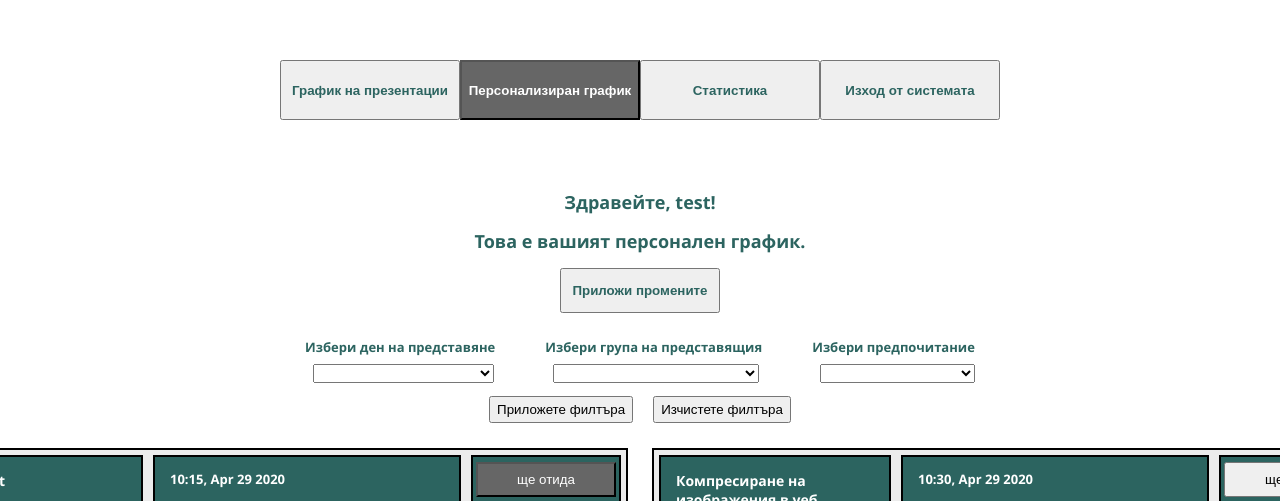
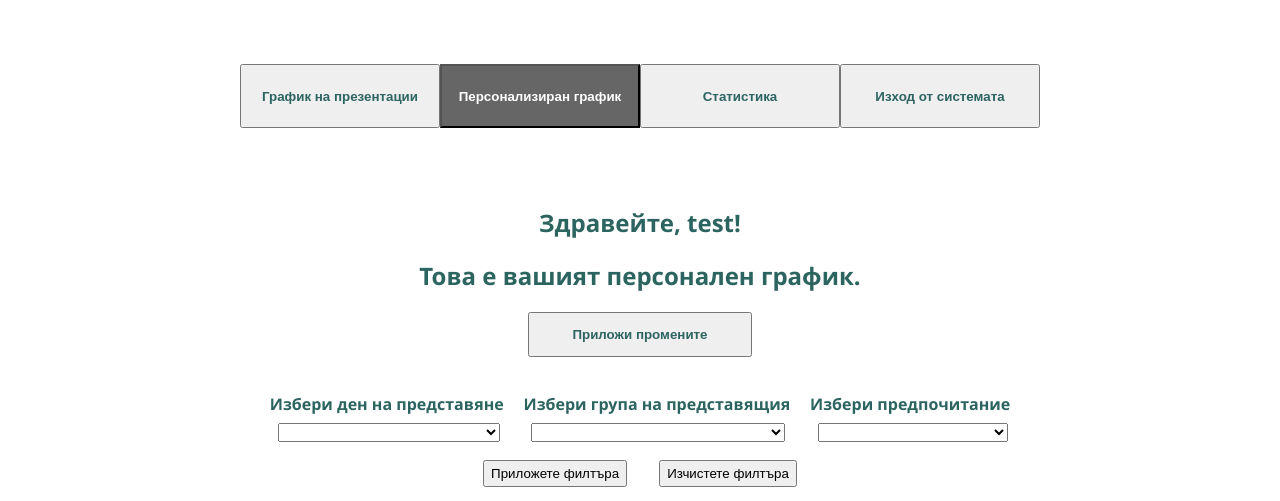
Before and after one commit to ivanchuchulski/fmi-front-end-project, a plain HTML site: page personal-schedule.html in a window 1280 px wide. Shown: the top 501 px of the page. Drawn offline with Linux system fonts and the light colour scheme.

Commit message:
begin refactor css on personal schedule

```diff
--- a/personal-schedule.html
+++ b/personal-schedule.html
@@ -8,14 +8,12 @@
 		<script src="script/personal-schedule.js" defer></script>
 	</head>
 	<body>
-		<header>
 		<nav>
 			<button id="schedule-page-button">График на презентации</button>
 			<button id="personalised-schedule-button">Персонализиран график</button>
 			<button id="view-statistics">Статистика</button>
 			<button id="logout-button">Изход от системата</button>
 		</nav>
-		</header>
 		<section id="information">
 			<h2 id="username">Здравейте</h2>
 			<h2>Това е вашият персонален график.</h2>
@@ -32,9 +30,7 @@
 						<option value="day3">ден 3</option>
 					</select>
 				</label>
-				<label for="filter-by-group"
-					>Избери група на представящия
-
+				<label for="filter-by-group">Избери група на представящия
 					<select id="filter-by-group">
 						<option disabled selected value></option>
 						<option value="group1">група 1</option>
--- a/style/personal-schedule.css
+++ b/style/personal-schedule.css
@@ -1,50 +1,77 @@
+* {
+	/*font-family: Helvetica, sans-serif;*/
+}
+
+html {
+	height: 100%;
+	width: 100%;
+}
+
 body {
 	display: grid;
 	grid-template-columns: 100%;
-	grid-template-rows: 150px auto auto auto 80px;
+	grid-template-rows: 10rem auto auto auto 5rem;
 	grid-template-areas: "header" "information" "filters" "main" "footer";
 
 	justify-items: center;
 	align-items: center;
 
-	margin: 15px 50px;
+	margin: 1rem 3rem;
 
-	font-size: 12px;
+	font-size: 16px;
 	font-family: "Segoe UI", Tahoma, Geneva, Verdana, sans-serif;
 }
 
-header {
+nav {
 	grid-area: header;
-	width: 750px;
-}
+	width: 50rem;
 
-header nav {
 	display: flex;
 	flex-direction: row;
 	align-items: center;
 	justify-content: center;
 }
 
-header button {
-	width: 180px;
-	height: 60px;
-    padding: 5px 5px;
-    color: #2c6460;
-    font-weight: bold;
+nav button {
+	width: 15rem;
+	height: 4rem;
+
+	padding: 0.3rem;
+
+	color: #2c6460;
+	font-weight: bold;
 }
 
 #information {
 	grid-area: information;
+
+	margin: 0.625rem;
+
+	color: #2c6460;
+
 	text-align: center;
-	margin: 10px 10px;
+}
+
+#apply-changes {
+	width: 14rem;
+	height: 2.8rem;
+
 	color: #2c6460;
+	font-weight: bold;
+}
+
+#messageLabel {
+	display: block;
 }
 
 #filters {
 	grid-area: filters;
+
+	width: 50rem;
+
+	margin: 1rem 0;
+
 	text-align: center;
-    margin: 10px 10px;
-    color: #2c6460;
 }
 
 #filter-options {
@@ -52,48 +79,36 @@ header button {
 	flex-direction: row;
 	justify-content: space-evenly;
 
-	width: 770px;
+	margin: 0.625rem;
 
-	font-size: 13px;
 	font-weight: bold;
-	margin: 5px;
+	color: #2c6460;
 }
 
 #filters select {
 	box-sizing: border-box;
+
 	display: block;
+
 	width: 95%;
-	margin: 8px;
+
+	margin: 0.5rem;
 }
+
 #filter-buttons {
 	display: flex;
 	flex-direction: row;
 	justify-content: center;
 
-	width: 55%;
-
-	margin: 5px auto;
+	margin: 0.3rem auto;
 }
 
 #filter-buttons button {
 	display: block;
-	height: 27px;
-	margin: 0 10px;
-}
 
-#apply-changes {
-	width: 160px;
-	height: 45px;
+	height: 1.7rem;
 
-	padding: 10px 10px;
-
-	color: #2c6460;
-    font-weight: bold;
-}
-
-#messageLabel {
-	display: block;
-	font-size: 16pt;
+	margin: 0 1rem;
 }
 
 main {
@@ -105,8 +120,6 @@ main {
 	flex-wrap: wrap;
 
 	width: 95rem;
-
-	/*width: 770px;*/
 }
 
 .active {
--- a/style/schedule.css
+++ b/style/schedule.css
@@ -15,8 +15,6 @@ body {
 
     justify-items: center;
     align-items: center;
-
-    height: 100%;
 
     margin: 1rem 3rem;
 
@@ -50,6 +48,7 @@ nav button {
     margin: 0.625rem;
 
     color: #2c6460;
+
     text-align: center;
 }
 
@@ -66,8 +65,13 @@ nav button {
 }
 
 #filters {
+    grid-area: filters;
+
     width: 50rem;
+
     margin: 1rem 0;
+
+    text-align: center;
 }
 
 #filter-options {
@@ -77,16 +81,17 @@ nav button {
 
     margin: 0.625rem;
 
-    /*font-size: 1rem;*/
-
     font-weight: bold;
     color: #2c6460;
 }
 
 #filters select {
     box-sizing: border-box;
+
     display: block;
+
     width: 95%;
+
     margin: 0.5rem;
 }
 
@@ -100,7 +105,9 @@ nav button {
 
 #filter-buttons button {
     display: block;
-    height: 1.5rem;
+
+    height: 1.7rem;
+
     margin: 0 1rem;
 }
 
@@ -219,7 +226,6 @@ footer {
     body {
         grid-template-rows: auto auto auto auto;
         margin: 1rem;
-        /*height: 100%;*/
     }
 
     nav {
```
Lines whose indentation alone changed are shown as unchanged.
